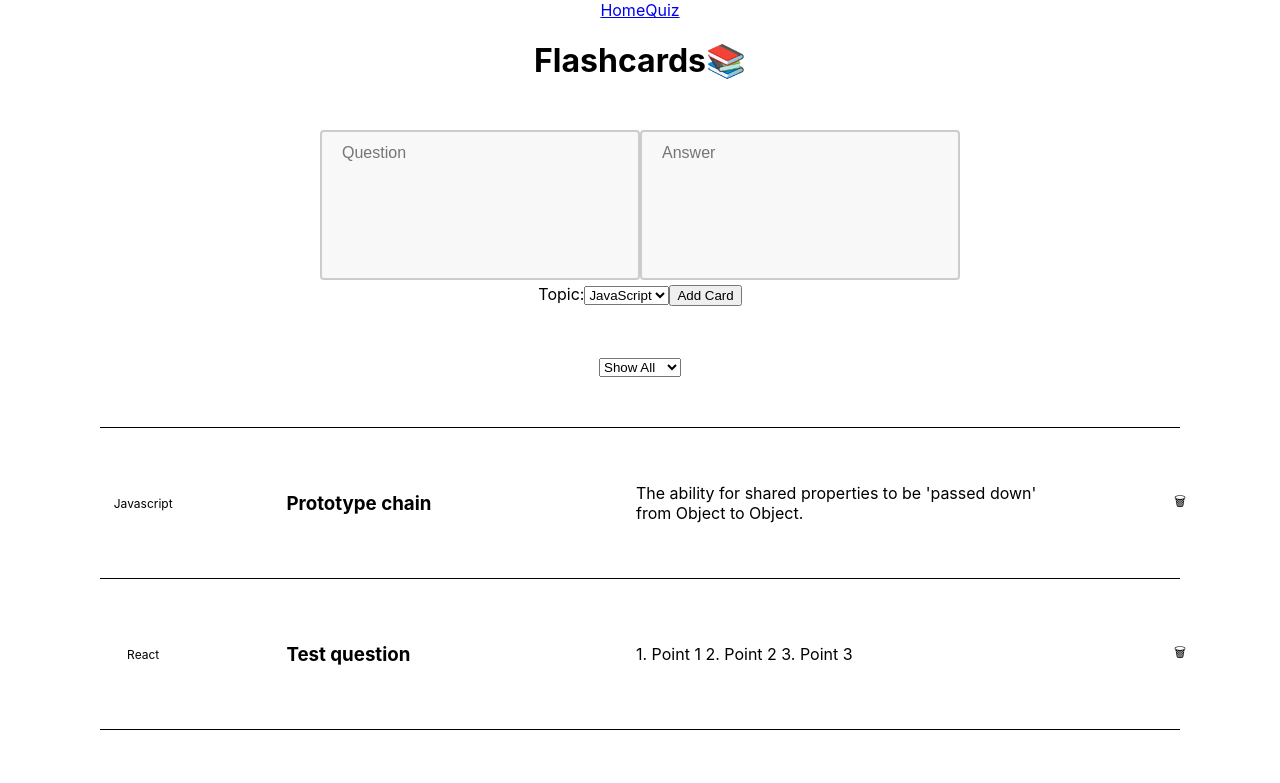
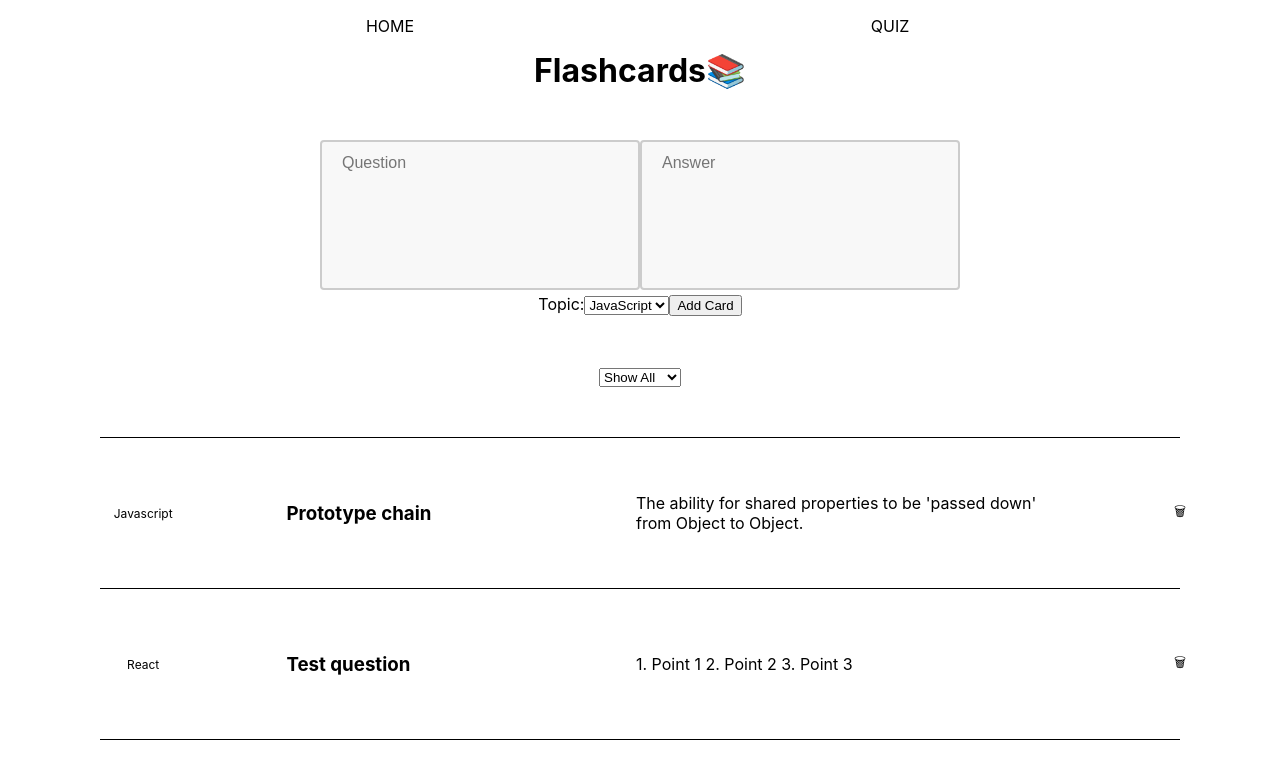
Before and after one commit to ilin98/study-guide-project, a React (Create React App) app: page / in a window 1280 px wide. Shown: the top 783 px of the page. Built offline with nearby package versions, Linux system fonts and the light colour scheme; data requests are answered from the project's data file.

Commit message:
finished styling for navbar

```diff
--- a/src/App.css
+++ b/src/App.css
@@ -1,6 +1,32 @@
 .App {
   text-align: center;
   font: 'Oswald', sans-serif;
+}
+
+.nav {
+	display: flex;
+	width: 100%;
+	height: 30px;
+	margin: auto;
+	max-width: 1000px;
+	justify-content: space-between;
+	text-align: center;
+}
+
+#nav1, #nav2 {
+	padding: 1rem 2rem 1.15rem;
+  text-transform: uppercase;
+  cursor: pointer;
+  color: black;
+	min-width: 80px;
+  max-width: 1px;
+	margin: auto;
+  flex: 1
+}
+
+#nav1:hover, #nav2:hover {
+  color: #27262c;
+	font-weight: bold;
 }
 
 .cardTopic {
@@ -108,13 +134,3 @@ textarea {
 .cardList {
   margin-bottom: 150px;
 }
-
-.nav {
-  display: "inline-block";
-  width: "50px";
-  padding: "12px";
-  margin: "0 6px 6px";
-  background: "blue";
-  text-decoration: "none";
-  color: "white"
-}
--- a/src/components/NavBar.js
+++ b/src/components/NavBar.js
@@ -4,10 +4,10 @@ import { NavLink } from "react-router-dom";
 function NavBar() {
   return (
   <div className="nav">
-    <NavLink className="nav" exact to="/">
+    <NavLink id="nav1" style={{ textDecoration: 'none' }} exact to="/">
       Home
     </NavLink>
-    <NavLink className="nav" to="/quiz">
+    <NavLink id="nav2" style={{ textDecoration: 'none' }} to="/quiz">
       Quiz
     </NavLink>
   </div>
```
